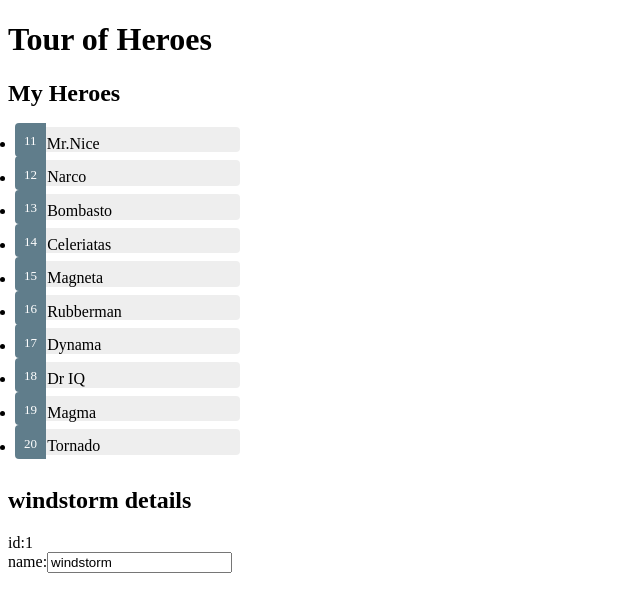
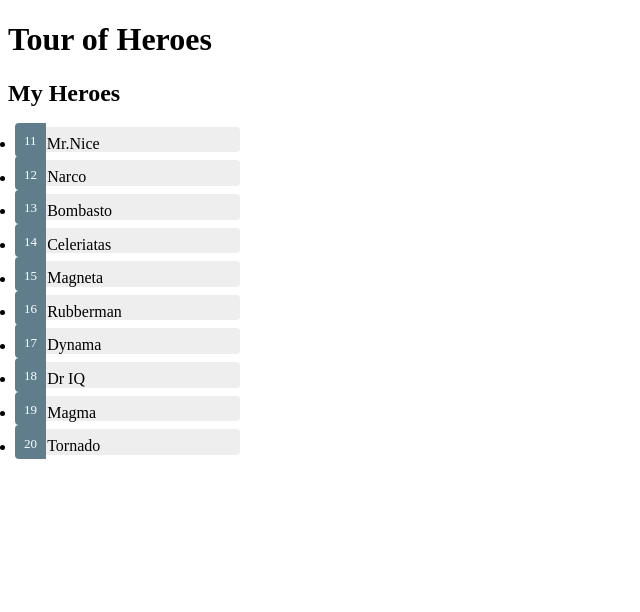
Before and after one commit to netbrain-dev-cs/angulars-study, an Angular app in the folder angular-tour-of-heroes/: page / in a window 1280 px wide. Shown: the top 612 px of the page, without its empty margins (0-640 px from the left). Built offline with nearby package versions, Linux system fonts and the light colour scheme.

Commit message:
add click handler for hero list

```diff
--- a/angular-tour-of-heroes/src/app/app.component.ts
+++ b/angular-tour-of-heroes/src/app/app.component.ts
@@ -4,6 +4,7 @@
   id:number;
   name:string;
 }
+
 const HEROES:Hero[]=[
   {id:11,name:'Mr.Nice'},
   {id:12,name:'Narco'},
@@ -23,16 +24,18 @@
   <h1>{{title}}</h1>
   <h2>My Heroes</h2>
   <ul class="heroes">
-    <li *ngFor="let hero of heroes">
+    <li *ngFor="let hero of heroes" (click)="onSelect(hero)">
       <span class="badge">{{hero.id}}</span>{{hero.name}}
       <!-- each hero goes here -->
     </li>
   </ul>
-  <h2>{{hero.name}} details</h2>
-  <div><label>id:</label>{{hero.id}}</div>
-  <div>
-    <label>name:</label>
-    <input [(ngModel)]="hero.name" placeholder="name">
+  <div *ngIf="selectedHero">
+    <h2>{{selectedHero.name}} details</h2>
+    <div><label>id:</label>{{selectedHero.id}}</div>
+    <div>
+      <label>name:</label>
+      <input [(ngModel)]="selectedHero.name" placeholder="name">
+    </div>
   </div>
   `,
   styles:[`
@@ -80,9 +83,10 @@
 })
 export class AppComponent {
   title = 'Tour of Heroes';
-  hero:Hero = {
-    id:1,
-    name:'windstorm'
-  };
   heroes = HEROES;
+  selectedHero: Hero;
+
+  onSelect(hero:Hero):void{
+    this.selectedHero = hero;
+  }
 }
```
